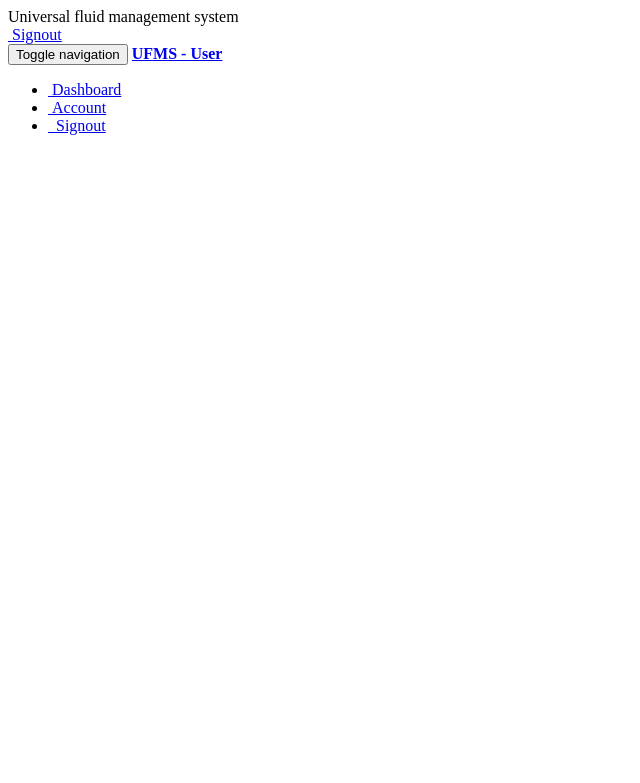
After one commit to aimedidierm/universal-fluid-management-system, a PHP site: page /user/php-includes/menu.php in a window 1280 px wide. The commit adds this page. Shown: the top 783 px of the page, without its empty margins (0-640 px from the left). Run offline with PHP 8.4, Linux system fonts and the light colour scheme.

Commit message:
User pages UI

```diff
--- /dev/null
+++ b/user/php-includes/menu.php
@@ -0,0 +1,41 @@
+<body>
+<div class="header">
+<div class="row">
+<div class="col-lg-6">
+<span class="logo">Universal fluid management system</span></div>
+<div class="col-md-4 col-md-offset-2">
+<span class="pull-right top title1" >
+<a href="../php-includes/logout.php" class="log">
+    <span class="glyphicon glyphicon-log-out" aria-hidden="true">
+
+    </span>&nbsp;Signout</button>
+</a>
+</span>
+</div>
+</div>
+</div>
+<div class="bg">
+<!--navigation menu-->
+<nav class="navbar navbar-default title1">
+  <div class="container-fluid">
+    <!-- Brand and toggle get grouped for better mobile display -->
+    <div class="navbar-header">
+      <button type="button" class="navbar-toggle collapsed" data-toggle="collapse" data-target="#bs-example-navbar-collapse-1" aria-expanded="false">
+        <span class="sr-only">Toggle navigation</span>
+        <span class="icon-bar"></span>
+        <span class="icon-bar"></span>
+        <span class="icon-bar"></span>
+      </button>
+      <a class="navbar-brand" href="#"><b>UFMS - User</b></a>
+    </div>
+
+    <!-- Collect the nav links, forms, and other content for toggling -->
+    <div class="collapse navbar-collapse" id="bs-example-navbar-collapse-1">
+      <ul class="nav navbar-nav">
+        <li><a href="dashboard.php"><span class="glyphicon glyphicon-stats" aria-hidden="true"></span>&nbsp;Dashboard</a></li>
+        <li><a href="account.php"><span class="glyphicon glyphicon-stats" aria-hidden="true"></span>&nbsp;Account</a></li>
+		<li class="pull-right"> <a href="../php-includes/logout.php"><span class="glyphicon glyphicon-log-out" aria-hidden="true"></span>&nbsp;&nbsp;Signout</a></li>
+	  </ul>
+    </div><!-- /.navbar-collapse -->
+  </div><!-- /.container-fluid -->
+</nav><!--navigation menu closed-->
```
Also changed, not shown: user/account.php (+42 -0 lines), user/dashboard.php (+42 -0 lines).
